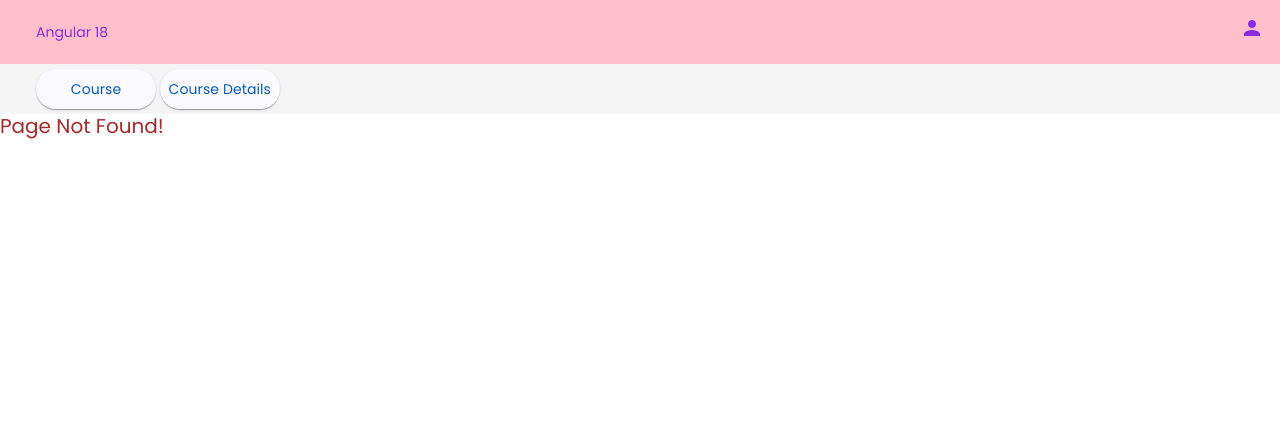
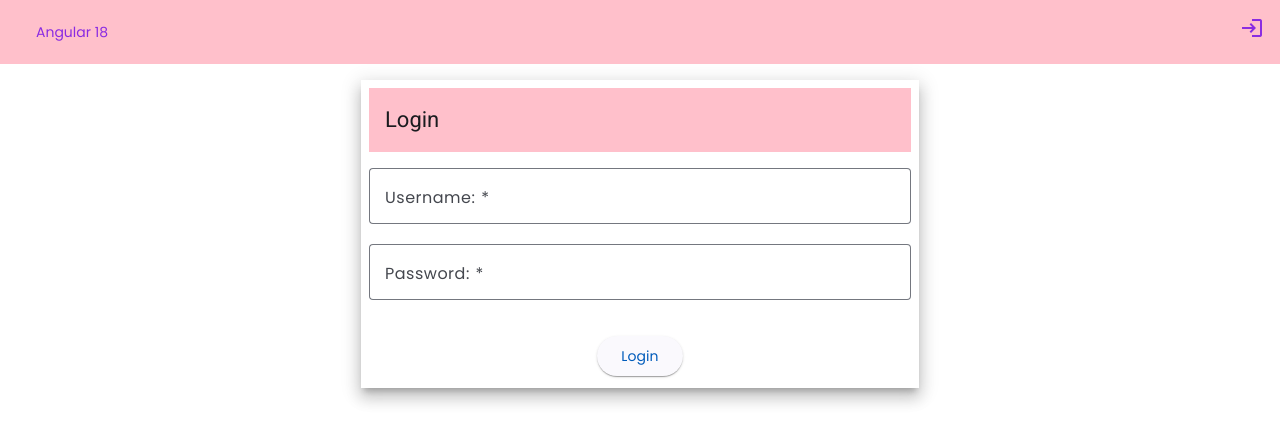
Before and after one commit to SatishKonduru/batch26Angular18Core, an Angular app: page /#/login in a window 1280 px wide. Before the commit this address had no page. Shown: the top 442 px of the page. Built offline with nearby package versions, Linux system fonts and the light colour scheme.

Commit message:
RouteGuards - part 1

```diff
--- /dev/null
+++ b/src/app/components/admin-dashboard/admin-dashboard.component.html
@@ -0,0 +1 @@
+<p>admin-dashboard works!</p>
--- a/src/app/components/header/header.component.html
+++ b/src/app/components/header/header.component.html
@@ -2,16 +2,16 @@
 
     <span>Angular 18</span>
     <span class="spacer"></span>
-    <span><mat-icon>person</mat-icon></span>
+    <span><mat-icon [routerLink]="'/login'">login</mat-icon></span>
 </mat-toolbar>
- <mat-toolbar style="background-color: whitesmoke; color: white; height: 50px;">
+ <!-- <mat-toolbar style="background-color: whitesmoke; color: white; height: 50px;">
 <span>
 
     <button mat-raised-button [routerLink] = "'/course'" routerLinkActive="active">Course</button>
 
     <button mat-raised-button [routerLink]="'/courseDetails'" routerLinkActive="active" [routerLinkActiveOptions]="{exact: true}">Course Details</button>
 </span>
-</mat-toolbar>
+</mat-toolbar> -->
 <!-- <mat-toolbar style="background-color: lavenderblush; height: 30px; justify-content: right;">
     <span><a routerLink="home" fragment="aboutus">Aboutus</a></span>
     <span><a routerLink="home" fragment="services">Services</a></span>
--- /dev/null
+++ b/src/app/components/login/login.component.html
@@ -0,0 +1,34 @@
+<div class="container">
+    <div class="w-50 mt-3 mx-auto mat-elevation-z10 p-2">
+        <mat-toolbar style="background-color: pink;">Login</mat-toolbar>
+        <div class="form mt-3">
+            <form [formGroup]="loginForm">
+               <mat-form-field appearance="outline" style="width: 100%;">
+                    <mat-label>Username: </mat-label>
+                    <input matInput formControlName="username">
+                    <mat-error>
+                        @if(this.loginForm.controls.username.touched && this.loginForm.controls.username.invalid){
+                            @if(this.loginForm.controls.username.errors?.required){
+                                Username is Required
+                            }
+                        }
+                    </mat-error>
+               </mat-form-field>
+               <mat-form-field appearance="outline" style="width: 100%;">
+                <mat-label>Password: </mat-label>
+                <input matInput type="password" formControlName="password">
+                <mat-error>
+                    @if(this.loginForm.controls.password.touched && this.loginForm.controls.password.invalid){
+                        @if(this.loginForm.controls.password.errors?.required){
+                            Password is Required
+                        }
+                    }
+                </mat-error>
+           </mat-form-field>
+            </form>
+            <div class="mt-3 mb-1 text-center">
+                <button mat-raised-button >Login</button>
+            </div>
+        </div>
+    </div>
+</div>
--- /dev/null
+++ b/src/app/components/login/login.component.ts
@@ -0,0 +1,36 @@
+import { CommonModule } from '@angular/common';
+import { Component, inject, OnInit } from '@angular/core';
+import { FormBuilder, FormGroup, FormsModule, ReactiveFormsModule, Validators } from '@angular/forms';
+import {MatFormFieldModule} from '@angular/material/form-field';
+import {MatInputModule} from '@angular/material/input';
+import {MatButtonModule} from '@angular/material/button';
+import {MatToolbarModule} from '@angular/material/toolbar';
+
+@Component({
+  selector: 'app-login',
+  standalone: true,
+  imports: [
+    CommonModule,
+    FormsModule,
+    ReactiveFormsModule,
+    MatFormFieldModule,
+    MatInputModule,
+    MatButtonModule,
+    MatToolbarModule
+  ],
+  templateUrl: './login.component.html',
+  styleUrl: './login.component.css'
+})
+export class LoginComponent implements OnInit{
+loginForm : any = FormGroup
+formBuilder = inject(FormBuilder)
+
+ngOnInit(): void {
+ this.loginForm =  this.formBuilder.group({
+    username: ['', Validators.required],
+    password: ['', Validators.required]
+  })
+}
+
+
+}
--- /dev/null
+++ b/src/app/components/user-dashboard/user-dashboard.component.html
@@ -0,0 +1 @@
+<p>user-dashboard works!</p>
--- a/src/styles.css
+++ b/src/styles.css
@@ -5,10 +5,10 @@ body, *{
     font-family: 'Poppins', sans-serif;
 }
 
-button{
+/* button{
     width: 120px;
     height: 30px;
     border: none;
     text-align: center;
     background-color: coral;
-}
+} */
```
Also changed, not shown: src/app/app.routes.ts (+15 -0 lines), src/app/components/admin-dashboard/admin-dashboard.component.ts (added, +12 -0 lines), src/app/components/user-dashboard/user-dashboard.component.ts (added, +12 -0 lines), src/app/components/admin-dashboard/admin-dashboard.component.css (added), src/app/components/login/login.component.css (added), src/app/components/user-dashboard/user-dashboard.component.css (added).
